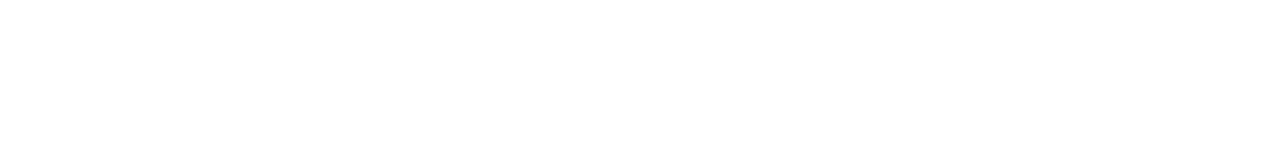
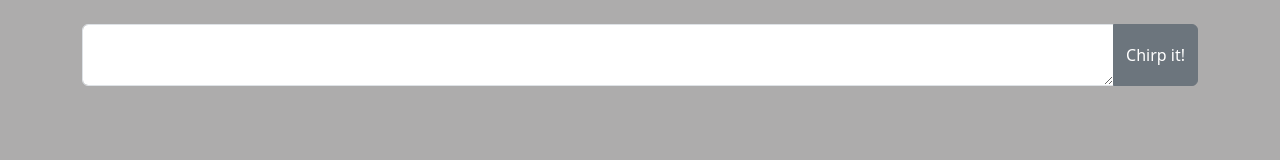
Before and after one commit to M-Dean-W/Building-APIs-with-ExpressJS, a website: page public/index.html in a window 1280 px wide. Drawn offline with nearby package versions, Linux system fonts and the light colour scheme.

Commit message:
adv pending

```diff
--- a/chirps.json
+++ b/chirps.json
@@ -1 +1 @@
-{"0":{"user":"Dean","text":"Yo"},"1":{"user":"Bones","text":"woof"},"nextid":2}
+{"0":{"text":"Yo"},"1":{"text":"Howdy"},"nextid":2}
--- a/public/index.html
+++ b/public/index.html
@@ -4,8 +4,19 @@
     <meta charset="UTF-8">
     <meta name="viewport" content="width=device-width, initial-scale=1.0">
     <title>Building APIs with ExpressJS</title>
+    <link href="https://cdn.jsdelivr.net/npm/bootstrap@5.3.2/dist/css/bootstrap.min.css" rel="stylesheet" integrity="sha384-T3c6CoIi6uLrA9TneNEoa7RxnatzjcDSCmG1MXxSR1GAsXEV/Dwwykc2MPK8M2HN" crossorigin="anonymous">
+    <link rel="stylesheet" href="styles.css">
 </head>
 <body>
-
+    <div class="container">
+        <div class="row">
+          <form class="col input-group mt-4">
+            <textarea class="form-control" aria-label="With textarea"></textarea>
+            <button class="btn btn-secondary" type="button" id="chirp-it">Chirp it!</button>
+          </form>
+        </div>
+    </div>
+    <script src="https://code.jquery.com/jquery-3.7.1.min.js"></script>
+    <script src="app.js"></script>
 </body>
 </html>
--- a/public/styles.css
+++ b/public/styles.css
@@ -0,0 +1,3 @@
+body {
+    background-color: rgb(173, 172, 172)
+}
```
